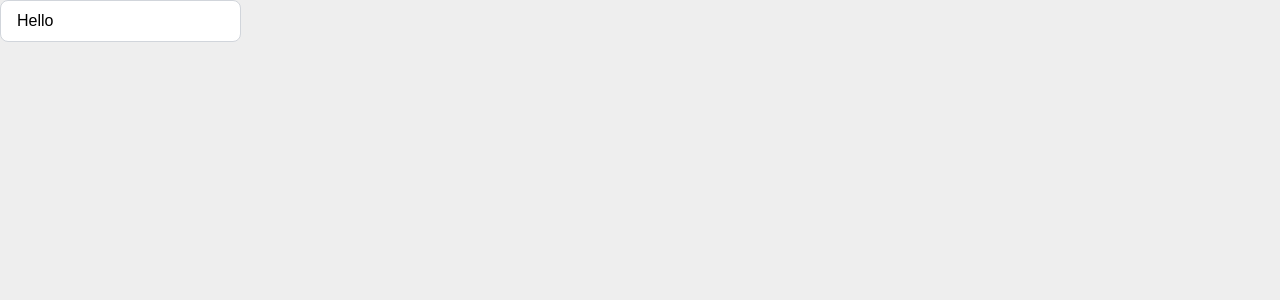
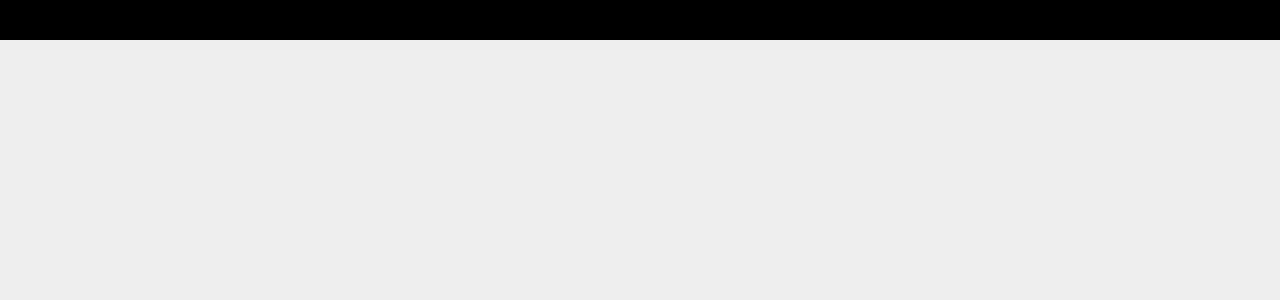
Before and after one commit to minhdanghorus/dang-learn-reactjs, a React (Vite) app in the folder my-app/: page / in a window 1280 px wide. Shown: the top 300 px of the page. Built offline with nearby package versions, Linux system fonts and the light colour scheme.

Commit message:
b70: Sử dụng event listener trong useEffect như thế nào ?

```diff
--- a/my-app/src/App.jsx
+++ b/my-app/src/App.jsx
@@ -6,6 +6,7 @@ import CardTailwind from "./components/card/CardTailwind";
 import CardList from "./components/card/CardList";
 import Photos from "./components/photo/Photos";
 import Counter from "./components/counter/Counter";
+import Header from "./components/Header";
 import Timer from "./components/Timer";
 // import { GlobalStyles } from "./GlobalStyles";
 // import { ThemeProvider } from "styled-components";
@@ -21,7 +22,8 @@ const App = () => {
     <div>
       {/* <Photos></Photos> */}
       {/* <Counter></Counter> */}
-      <Timer></Timer>
+      {/* <Timer></Timer> */}
+      <Header></Header>
     </div>
   );
 };
--- /dev/null
+++ b/my-app/src/components/Header.jsx
@@ -0,0 +1,25 @@
+import React from "react";
+
+const Header = () => {
+  React.useEffect(() => {
+    const handleFixedHeader = () => {
+      console.log("fixed header");
+      const header = document.getElementById("header");
+      if (window.scrollY > 100) {
+        // "fixed" is a class in CSS to make the header fixed
+        header.classList.add("fixed");
+      }
+      else {
+        header.classList.remove("fixed");
+      }
+    };
+    window.addEventListener("scroll", handleFixedHeader);
+    return () => {
+      window.removeEventListener("scroll", handleFixedHeader);
+    }
+  }, []);
+
+  return <div className="p-5 bg-black w-full" id="header"></div>;
+};
+
+export default Header;
--- a/my-app/src/index.scss
+++ b/my-app/src/index.scss
@@ -6,5 +6,6 @@
   @import url("https://fonts.googleapis.com/css2?family=Poppins:wght@300;400;500;700&display=swap");
   body {
     font-family: "Poppins", sans-serif;
+    min-height: 300vh;
   }
 }
```
Also changed, not shown: 1 other file (tests, documents, lock files or other folders).
